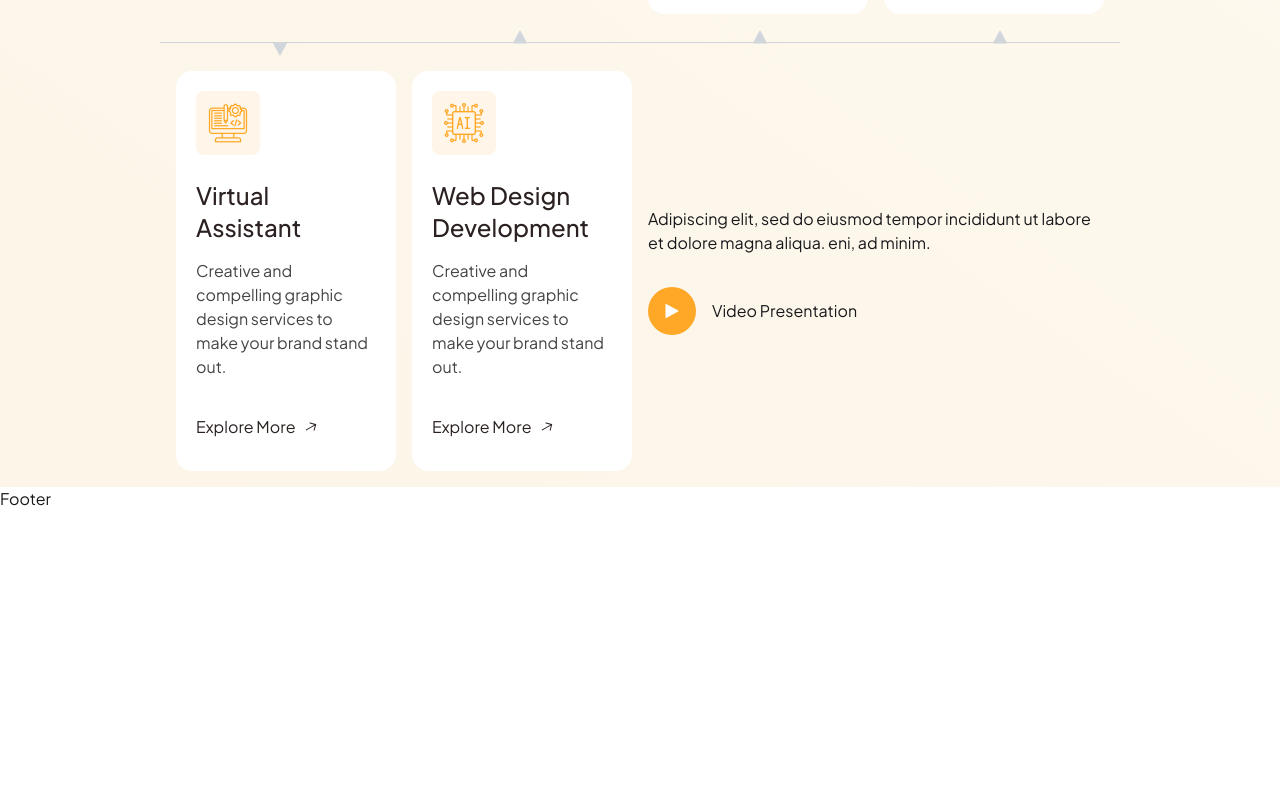
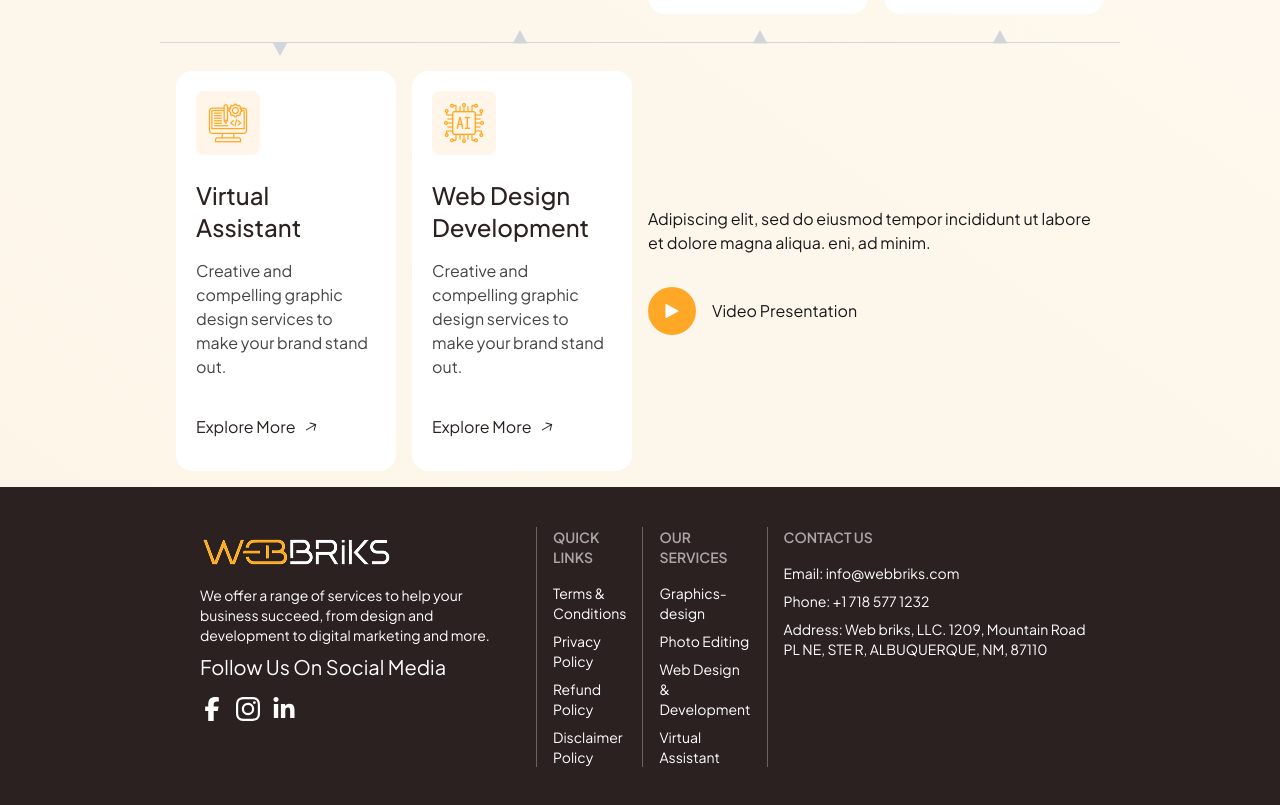
Before and after one commit to 1Inzamam/Digital-agency, a React (Vite) app: page / in a window 1280 px wide. Shown: the part 2031-2836 px from the top of the page. Before the commit the page ends 2542 px from the top, so only its background shows below. Built offline with nearby package versions, Linux system fonts and the light colour scheme.

Commit message:
added footer from daisyUi and edited some details and logo and icons

```diff
--- a/src/Components/Footer/Footer.jsx
+++ b/src/Components/Footer/Footer.jsx
@@ -1,9 +1,56 @@
 import React from 'react'
-
+import logo from "../../assets/image/footerLogo.png"
+import { FaFacebookF, FaLinkedinIn } from 'react-icons/fa6';
+import { IoLogoInstagram } from 'react-icons/io';
+import { SiInstagram } from 'react-icons/si';
 const Footer = () => {
   return (
-    <div>Footer</div>
-  )
+    <div className="bg-primary">
+      <footer className="w-9/12 mx-auto footer sm:footer-horizontal bg-primary text-white p-10">
+        <aside>
+          <img src={logo} alt="" />
+          <p className="w-80">
+            We offer a range of services to help your business succeed, from
+            design and development to digital marketing and more.
+          </p>
+          <div className='space-y-4'>
+            <h1 className='text-xl'>Follow Us On Social Media</h1>
+            <div className="flex items-center gap-3">
+              <FaFacebookF className="text-2xl" />
+              <SiInstagram className='text-2xl' />
+              <FaLinkedinIn className="text-2xl" />
+            </div>
+          </div>
+        </aside>
+        <div className="border-r border-white/30 h-full"></div>
+        <nav>
+          <h6 className="footer-title">Quick Links</h6>
+          <a className="link link-hover">Terms & Conditions</a>
+          <a className="link link-hover">Privacy Policy</a>
+          <a className="link link-hover">Refund Policy</a>
+          <a className="link link-hover">Disclaimer Policy</a>
+        </nav>
+        <div className="border-r border-white/30 h-full"></div>
+        <div>
+          <h1 className="footer-title">Our Services</h1>
+          <h3>Graphics-design</h3>
+          <h3>Photo Editing</h3>
+          <h3>Web Design & Development</h3>
+          <h3>Virtual Assistant</h3>
+        </div>
+        <div className="border-r border-white/30 h-full"></div>
+        <div className="w-80">
+          <h1 className="footer-title">Contact Us</h1>
+          <h3>Email: info@webbriks.com</h3>
+          <h3>Phone: +1 718 577 1232</h3>
+          <h3>
+            Address: Web briks, LLC. 1209, Mountain Road PL NE, STE R,
+            ALBUQUERQUE, NM, 87110
+          </h3>
+        </div>
+      </footer>
+    </div>
+  );
 }
 
 export default Footer
--- a/src/Components/Service/Service.jsx
+++ b/src/Components/Service/Service.jsx
@@ -1,11 +1,11 @@
-import React, { useState } from "react";
+import { useState } from "react";
 import { GoArrowRight } from "react-icons/go";
 import { IoTriangle } from "react-icons/io5";
-import pen from "../../assets/image/service pen.png";
-import service from "../../assets/image/Service icon.png";
-import serviceBg from "../../assets/image/Rectangle service.png";
 import ai from "../../assets/image/Ai.png";
 import va from "../../assets/image/desktop.png";
+import serviceBg from "../../assets/image/Rectangle service.png";
+import service from "../../assets/image/Service icon.png";
+import pen from "../../assets/image/service pen.png";
 
 const Service = () => {
   const [colorChange, setColorChange] = useState(null);
@@ -13,7 +13,7 @@ const Service = () => {
     <div className=" bg-linear-to-tr from-[#fcf5e8] to-[#FEF9EF]">
       <div className="w-9/12 mx-auto space-y-3">
         {/*first section*/}
-        <div className="grid grid-cols-1 md:grid-cols-4 gap-4 p-4">
+        <div className="grid grid-cols-1 xl:grid-cols-4 gap-4 xl:p-4">
           {/* heading and description */}
           <div className="col-span-2 space-y-12">
             <div className="space-y-6">
@@ -31,7 +31,7 @@ const Service = () => {
             </button>
           </div>
           {/* first two service */}
-          <div className="col-span-2 grid grid-cols-2 gap-4">
+          <div className="col-span-2 grid grid-cols-1 md:grid-cols-2 gap-4">
             {/* graphics design */}
             <div
               onMouseEnter={() => setColorChange("graphics")}
@@ -82,7 +82,7 @@ const Service = () => {
           </div>
         </div>
         {/*divider*/}
-        <div className="border-t  grid grid-cols-4 relative text-gray-300">
+        <div className="hidden  border-t  xl:grid grid-cols-4 relative text-gray-300 ">
           <div className="flex justify-center relative">
             <IoTriangle
               className={`absolute rotate-180 -bottom-3.5 ${colorChange === "virtual" ? "text-orange-500" : "text-gray-300"}`}
@@ -106,9 +106,9 @@ const Service = () => {
         </div>
         {/*second section*/}
         <div>
-          <div className="grid grid-cols-1 md:grid-cols-4 gap-4 p-4 items-center">
+          <div className="grid grid-cols-1 xl:grid-cols-4 gap-4 xl:p-4 items-center">
             {/*cards*/}
-            <div className="col-span-2 grid grid-cols-2 gap-4">
+            <div className="col-span-2 grid grid-cols-1 md:grid-cols-2 gap-4">
               {/* Virtual Assistant */}
               <div
                 onMouseEnter={() => setColorChange("virtual")}
```
Also changed, not shown: src/assets/image/footerLogo.png (added).
